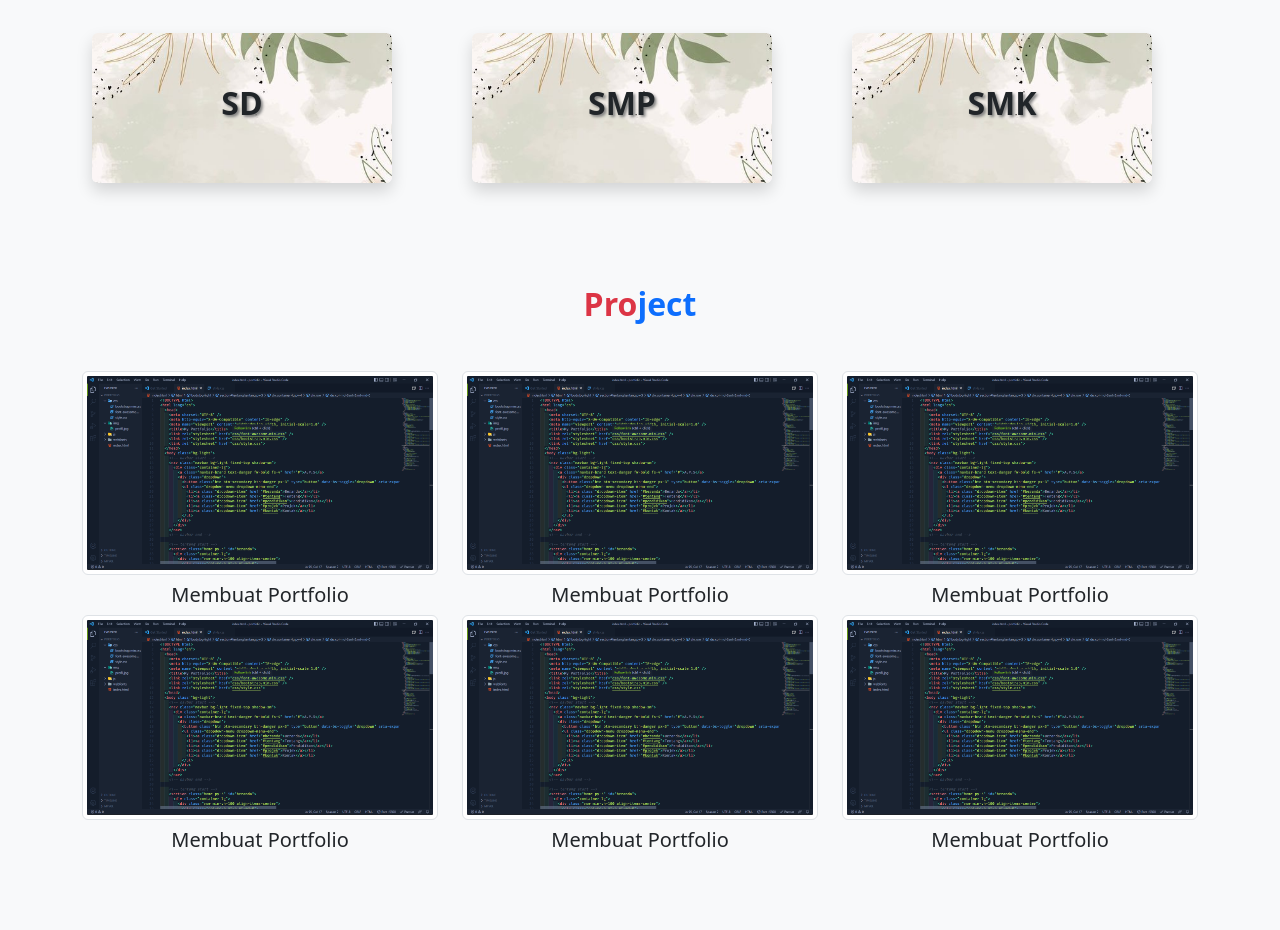
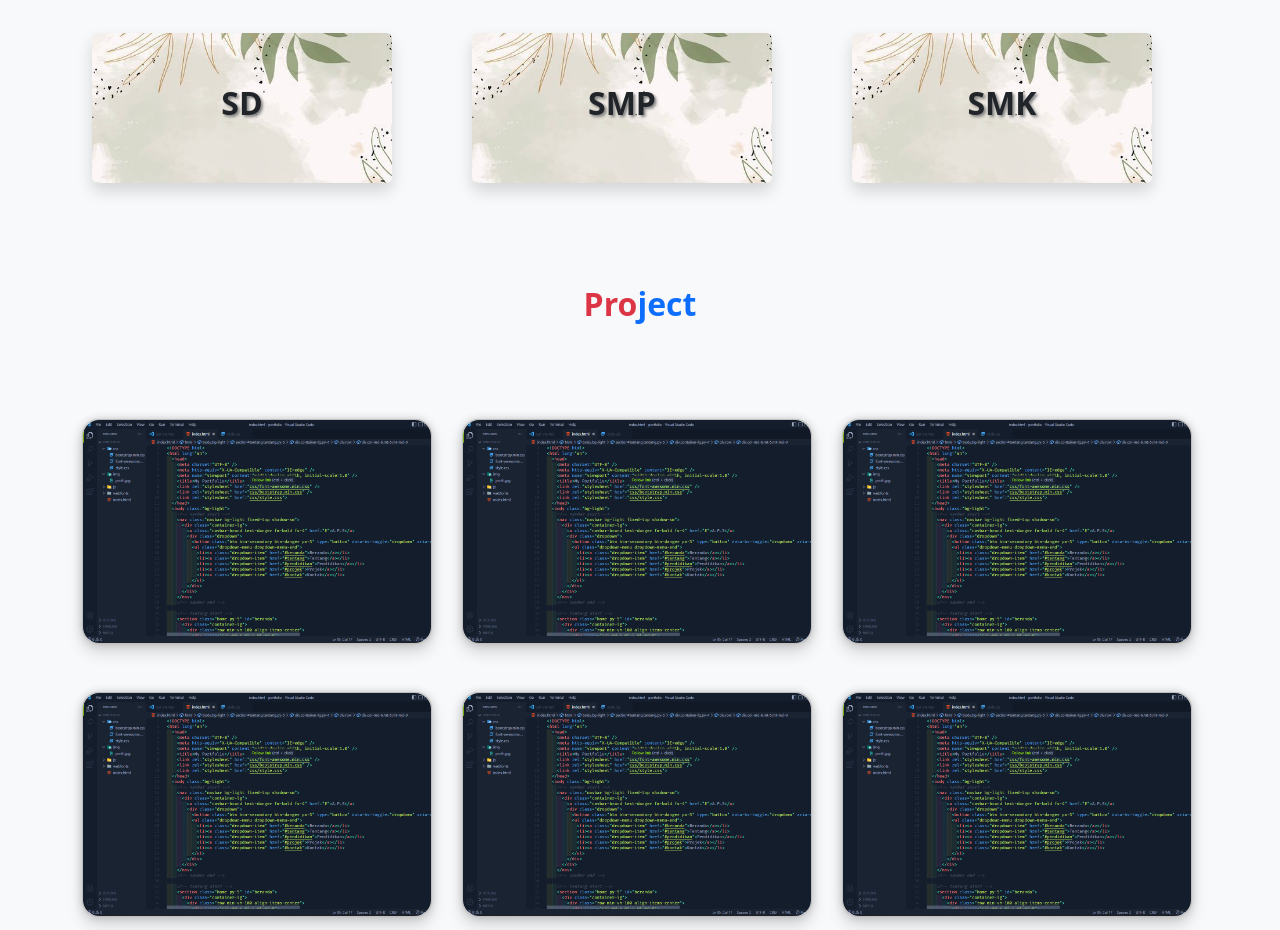
Before and after one commit to PanduSetiawn/Pandu.github.io, a plain HTML site: page index.html in a window 1280 px wide. Shown: the part 1510-2440 px from the top of the page. Drawn offline with Linux system fonts and the light colour scheme.

Commit message:
Perbaruan penampilan pada bagian Project

```diff
--- a/css/style.css
+++ b/css/style.css
@@ -1,9 +1,8 @@
-
-.container .mycard{
+.container .mycard {
   position: relative;
   max-width: 300px;
   height: 150px;
-  background-image: url('../img/card.jpg');
+  background-image: url("../img/card.jpg");
   background-size: cover;
   text-shadow: 2px 2px 3px gray;
   border-radius: 6px;
@@ -13,21 +12,21 @@
   flex-direction: column;
   transition: 0.5s ease-in-out;
 }
-.container .mycard:hover{
+.container .mycard:hover {
   height: 300px;
 }
 
-.container .mycard .head{
+.container .mycard .head {
   position: relative;
   height: 260px;
 }
 
-.container .mycard .head h2{
+.container .mycard .head h2 {
   max-width: 100%;
   border-radius: 6px;
 }
 
-.container .mycard .cdetail{
+.container .mycard .cdetail {
   position: relative;
   margin-top: -70px;
   padding: 10px 15px;
@@ -35,21 +34,60 @@
   opacity: 0;
   transition: 0.5s ease-in-out;
 }
-.container .mycard:hover .cdetail{
+.container .mycard:hover .cdetail {
   visibility: visible;
   opacity: 1;
   margin-top: -30px;
 }
 
-.logo a:link{
+.card {
+  width: 350px;
+  height: 225px;
+  background: #fff;
+  display: flex;
+  justify-content: center;
+  position: relative;
+  transition: all 0.4s;
+}
+
+.card::before {
+  content: "---My Portfolio---";
+  letter-spacing: 0.1em;
+  position: absolute;
+  bottom: 8px;
+  left: 20px;
+  color: rgb(51, 51, 51);
+  font-size: 1em;
+  font-weight: 700;
+}
+
+
+.card div {
+  width: 100%;
+  height: 100%;
+  box-shadow: 0 0 10px rgba(0, 0, 0, 0.212);
+  cursor: pointer;
+  z-index: 10;
+  transition: all 0.4s;
+  background-image: url("../img/portfolio.png");
+  background-size: cover;
+  opacity: 1;
+}
+
+.card:hover div {
+  transform: translateY(-30px);
+  opacity: 0.9;
+}
+
+.logo a:link {
   text-decoration: none;
 }
-.logo a:visited{
+.logo a:visited {
   text-decoration: none;
 }
-.logo a:hover{
+.logo a:hover {
   text-decoration: none;
 }
-.logo a:active{
+.logo a:active {
   text-decoration: none;
 }
--- a/index.html
+++ b/index.html
@@ -89,7 +89,7 @@
             <div class="skill-item mb-4">
               <h3 class="fs-6">JavaScript</h3>
               <div class="progress" style="height: 5px">
-                <div class="progress-bar bg-danger" role="progressbar" aria-label="Example 1px high" style="width: 7%" aria-valuenow="7" aria-valuemin="0" aria-valuemax="100"></div>
+                <div class="progress-bar bg-danger" role="progressbar" aria-label="Example 1px high" style="width: 2%" aria-valuenow="2" aria-valuemin="0" aria-valuemax="100"></div>
               </div>
             </div>
           </div>
@@ -122,7 +122,7 @@
           </div>
           <div class="col-md-4">
             <div class="mycard shadow">
-              <div class="head">
+              <div class="head justify-content-center">
                 <h2 class="fw-bold text-center" style="line-height: 100px">SMP</h2>
               </div>
               <div class="cdetail text-center shadow font-monospace">
@@ -133,7 +133,7 @@
           </div>
           <div class="col-md-4">
             <div class="mycard shadow">
-              <div class="head">
+              <div class="head justify-content-center">
                 <h2 class="fw-bold text-center" style="line-height: 100px">SMK</h2>
               </div>
               <div class="cdetail text-center shadow font-monospace">
@@ -149,7 +149,7 @@
 
     <!-- projek start -->
     <section class="projek py-5" id="projek">
-      <div class="container-lg py-4">
+      <div class="container py-4">
         <div class="row justify-content-center">
           <div class="col-lg-8">
             <div class="section-title text-center">
@@ -159,39 +159,33 @@
         </div>
         <div class="row">
           <div class="col-md-6 col-lg-4">
-            <div class="portfolio-item">
-              <img src="img/portfolio.png" class="w-100 img-thumbnail" alt=" project portfolio" />
-              <h3 class="text-capitalize fs-5 my-2 text-center">Membuat Portfolio</h3>
+            <div class="card shadow rounded-4 mt-5">
+              <div class="rounded-4"></div>
             </div>
           </div>
           <div class="col-md-6 col-lg-4">
-            <div class="portfolio-item">
-              <img src="img/portfolio.png" class="w-100 img-thumbnail" alt=" project portfolio" />
-              <h3 class="text-capitalize fs-5 my-2 text-center">Membuat Portfolio</h3>
+            <div class="card shadow rounded-4 mt-5">
+              <div class="rounded-4"></div>
             </div>
           </div>
           <div class="col-md-6 col-lg-4">
-            <div class="portfolio-item">
-              <img src="img/portfolio.png" class="w-100 img-thumbnail" alt=" project portfolio" />
-              <h3 class="text-capitalize fs-5 my-2 text-center">Membuat Portfolio</h3>
+            <div class="card shadow rounded-4 mt-5">
+              <div class="rounded-4"></div>
             </div>
           </div>
           <div class="col-md-6 col-lg-4">
-            <div class="portfolio-item">
-              <img src="img/portfolio.png" class="w-100 img-thumbnail" alt=" project portfolio" />
-              <h3 class="text-capitalize fs-5 my-2 text-center">Membuat Portfolio</h3>
+            <div class="card shadow rounded-4 mt-5">
+              <div class="rounded-4"></div>
             </div>
           </div>
           <div class="col-md-6 col-lg-4">
-            <div class="portfolio-item">
-              <img src="img/portfolio.png" class="w-100 img-thumbnail" alt=" project portfolio" />
-              <h3 class="text-capitalize fs-5 my-2 text-center">Membuat Portfolio</h3>
+            <div class="card shadow rounded-4 mt-5">
+              <div class="rounded-4"></div>
             </div>
           </div>
           <div class="col-md-6 col-lg-4">
-            <div class="portfolio-item">
-              <img src="img/portfolio.png" class="w-100 img-thumbnail" alt=" project portfolio" />
-              <h3 class="text-capitalize fs-5 my-2 text-center">Membuat Portfolio</h3>
+            <div class="card shadow rounded-4 mt-5">
+              <div class="rounded-4"></div>
             </div>
           </div>
         </div>
```
